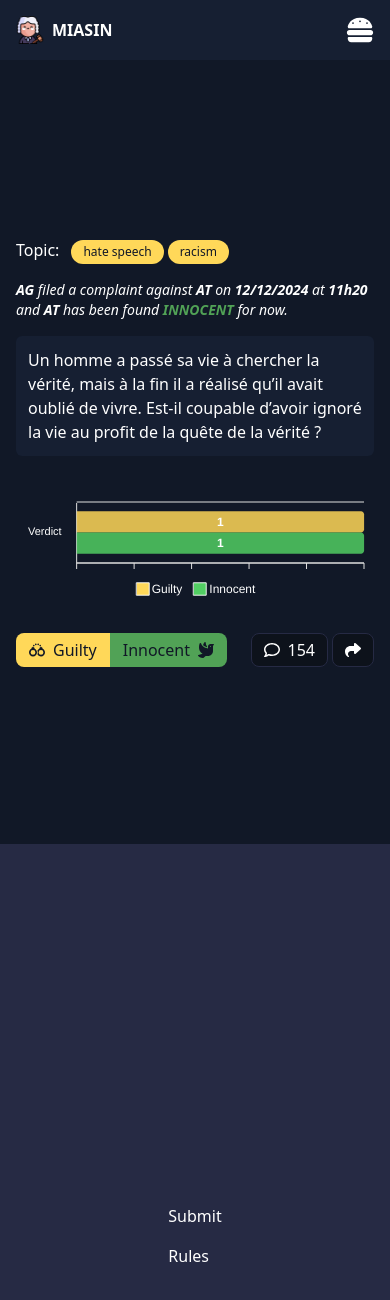
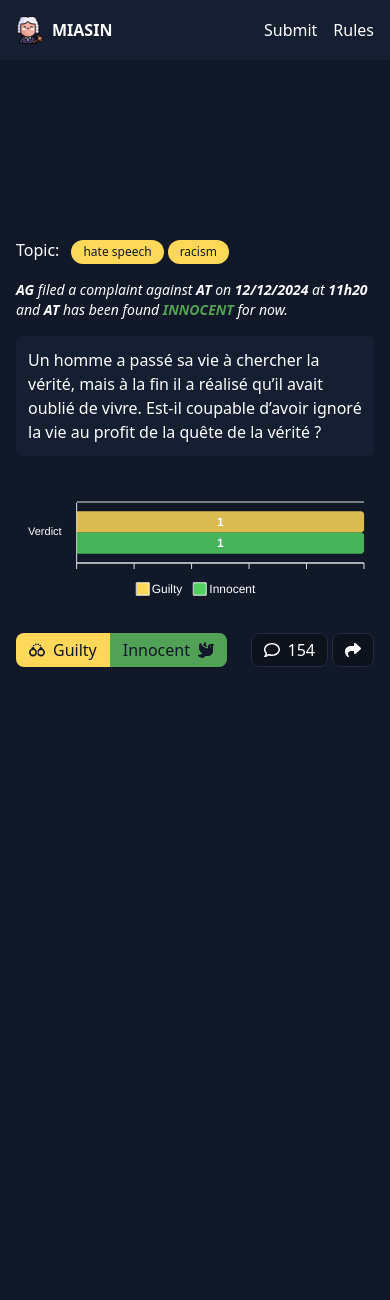
Before and after one commit to alaincodes/miasin, a Nuxt app in the folder frontend/: page / in a window 390 px wide. Shown: the top 1300 px of the page. After the commit the page ends 844 px from the top, so only its background shows below. Built offline with nearby package versions, Linux system fonts and the light colour scheme.

Commit message:
remove mobile burger menu

```diff
--- a/frontend/components/AppHeader.vue
+++ b/frontend/components/AppHeader.vue
@@ -1,36 +1,3 @@
-<script setup>
-import { ref, onMounted, onBeforeUnmount } from 'vue';
-
-const isMenuOpen = ref(false);
-
-const handleBurger = () => {
-  isMenuOpen.value = !isMenuOpen.value;
-}
-
-const closeMenu = () => {
-  isMenuOpen.value = false;
-}
-
-const handleClickOutside = (event) => {
-  if (!event.target.closest('.menu') && !event.target.closest('button') && isMenuOpen.value) {
-    closeMenu();
-  }
-}
-
-onMounted(() => {
-  document.addEventListener('click', handleClickOutside);
-});
-
-onBeforeUnmount(() => {
-  document.removeEventListener('click', handleClickOutside);
-});
-
-const stopPropagation = (event) => {
-  event.stopPropagation();
-  closeMenu();
-}
-</script>
-
 <template>
 	<header
 		class="z-50 fixed top-0 w-full h-[--header-height] p-4 bg-c-black-light text-white"
@@ -40,26 +7,12 @@ const stopPropagation = (event) => {
         <NuxtImg width="28" height="28" src="/judge.png" densities="x1 x2" />
         <span class="font-bold">MIASIN</span>
 			</NuxtLink>
-      <button @click="handleBurger" class="block md:hidden" aria-label="open main menu">
-        <svg class="size-7" fill="currentColor" xmlns="http://www.w3.org/2000/svg" viewBox="0 0 512 512">
-          <path d="M61.1 224C45 224 32 211 32 194.9c0-1.9.2-3.7.6-5.6C37.9 168.3 78.8 32 256 32s218.1 136.3 223.4 157.3c.5 1.9.6 3.7.6 5.6 0 16.1-13 29.1-29.1 29.1H61.1zm82.9-96a16 16 0 1 0-32 0 16 16 0 1 0 32 0zm240 16a16 16 0 1 0 0-32 16 16 0 1 0 0 32zM272 96a16 16 0 1 0-32 0 16 16 0 1 0 32 0zM16 304c0-26.5 21.5-48 48-48h384c26.5 0 48 21.5 48 48s-21.5 48-48 48H64c-26.5 0-48-21.5-48-48zm16 96c0-8.8 7.2-16 16-16h416c8.8 0 16 7.2 16 16v16c0 35.3-28.7 64-64 64H96c-35.3 0-64-28.7-64-64v-16z"/>
-        </svg>
-      </button>
-			<nav class="hidden md:block">
+			<nav>
 				<ul class="flex gap-4">
-					<li><NuxtLink to="/cases/create" class="duration-300 hover:text-c-yellow-1" @click="stopPropagation">Submit</NuxtLink></li>
-					<li><NuxtLink to="/rules" class="duration-300 hover:text-c-yellow-1" @click="stopPropagation">Rules</NuxtLink></li>
+					<li><NuxtLink to="/cases/create" class="duration-300 hover:text-c-yellow-1">Submit</NuxtLink></li>
+					<li><NuxtLink to="/rules" class="duration-300 hover:text-c-yellow-1">Rules</NuxtLink></li>
 				</ul>
 			</nav>
 		</div>
 	</header>
-
-  <div :class="isMenuOpen ? 'bounce-in-right' : 'translate-y-full'" class="menu z-50 absolute top-[--header-height] right-0 bottom-0 left-0 w-dvw h-[calc(100dvh-var(--header-height))] grid place-content-center p-6 bg-c-black-lighter md:hidden">
-    <nav>
-      <ul class="flex flex-col gap-4">
-        <li><NuxtLink to="/cases/create" class="duration-300 hover:text-c-yellow-1" @click="stopPropagation">Submit</NuxtLink></li>
-        <li><NuxtLink to="/rules" class="duration-300 hover:text-c-yellow-1" @click="stopPropagation">Rules</NuxtLink></li>
-      </ul>
-    </nav>
-  </div>
 </template>
```
